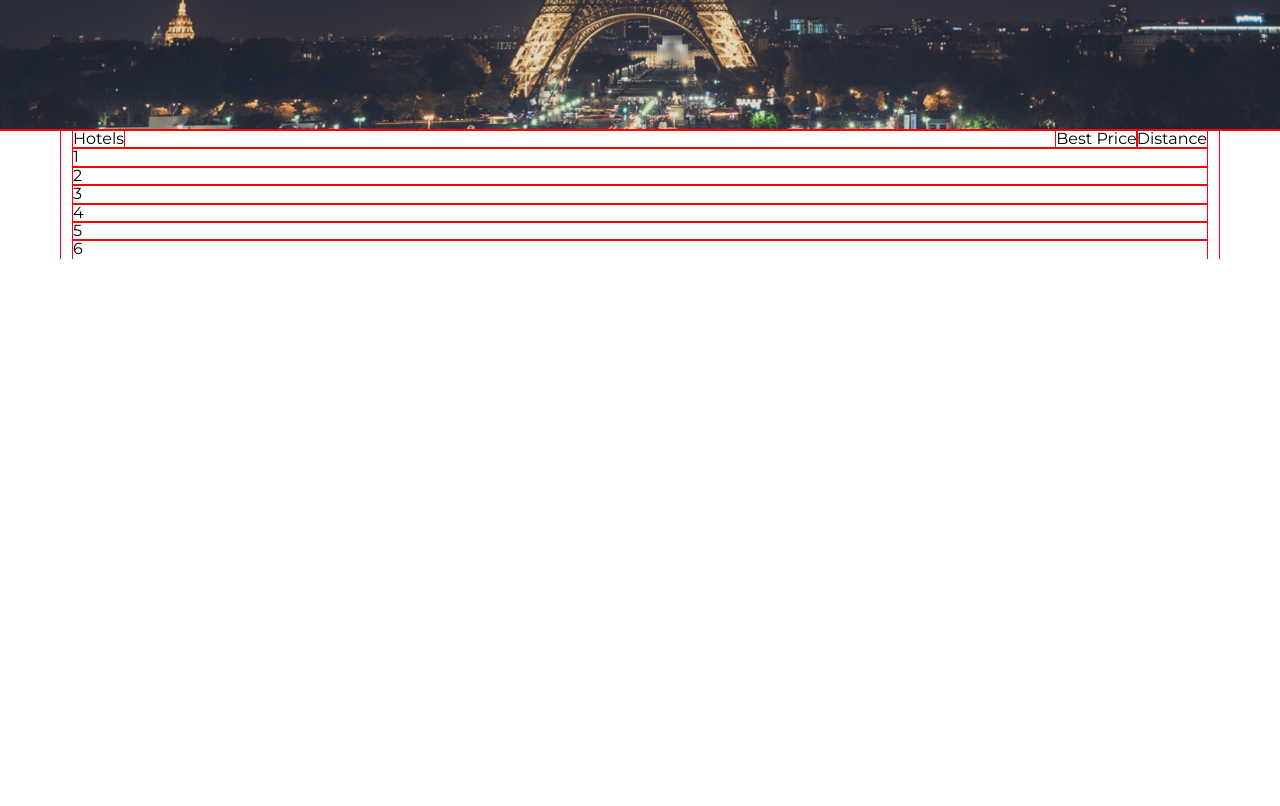
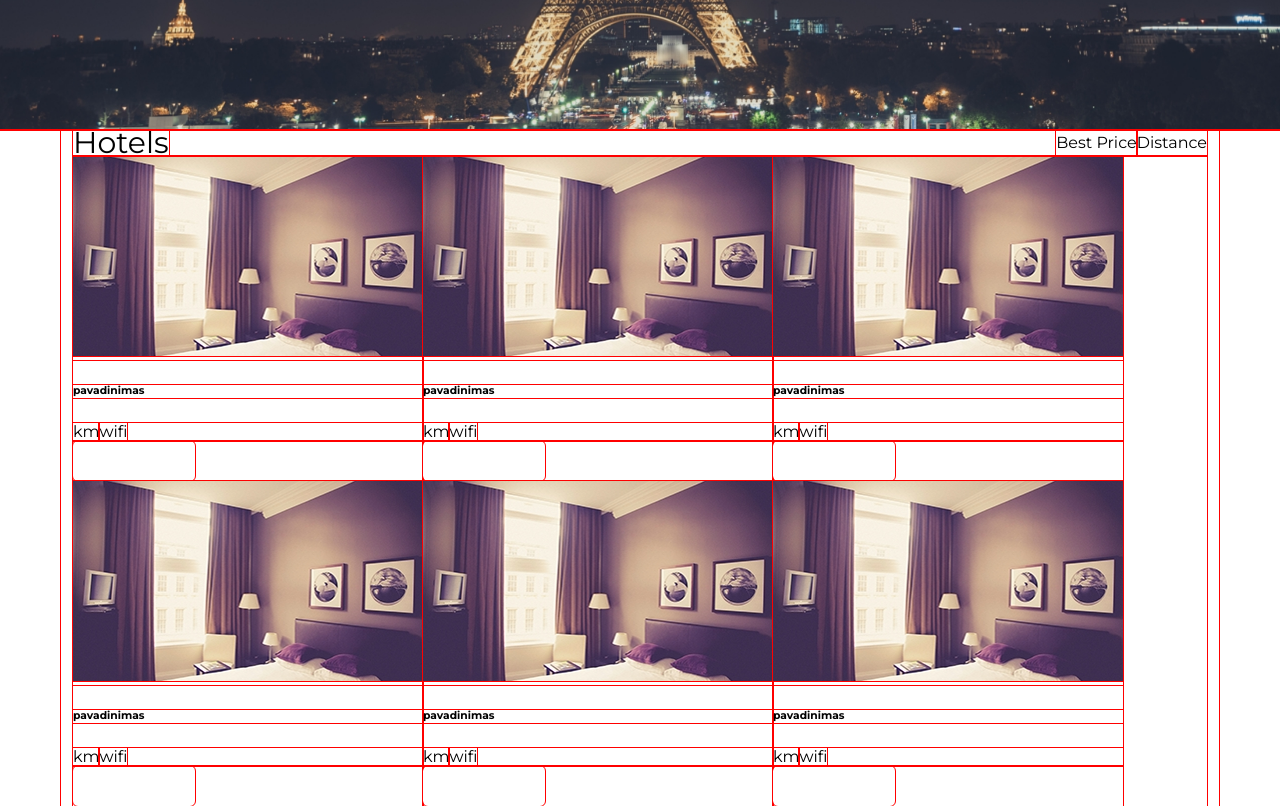
Before and after one commit to Edvinas1982/Desktop-deisgn-PARIS, a plain HTML site: page index.html in a window 1280 px wide. Shown: the part 700-1506 px from the top of the page. Before the commit the page ends 959 px from the top, so only its background shows below. Drawn offline with nearby package versions, Linux system fonts and the light colour scheme.

Commit message:
struktura antros dalies

```diff
--- a/index.html
+++ b/index.html
@@ -51,12 +51,72 @@
                 </div>
             </div>
             <div class="six_blocks">
-                <div>1</div>
-                <div>2</div>
-                <div>3</div>
-                <div>4</div>
-                <div>5</div>
-                <div>6</div>
+                <div>
+                    <div><img src="Calque 2.jpg" alt=""></div>
+                    <h6>pavadinimas</h6>
+                    <div class="km_wifi">
+                        <div>km</div>
+                        <div>wifi</div>
+                    </div>
+                    <div class="header_button">
+                        <a class="login" href="">Login</a>
+                    </div>
+                </div>
+                <div>
+                    <div><img src="Calque 2.jpg" alt=""></div>
+                    <h6>pavadinimas</h6>
+                    <div class="km_wifi">
+                        <div>km</div>
+                        <div>wifi</div>
+                    </div>
+                    <div class="header_button">
+                        <a class="login" href="">Login</a>
+                    </div>
+                </div>
+                <div>
+                    <div><img src="Calque 2.jpg" alt=""></div>
+                    <h6>pavadinimas</h6>
+                    <div class="km_wifi">
+                        <div>km</div>
+                        <div>wifi</div>
+                    </div>
+                    <div class="header_button">
+                        <a class="login" href="">Login</a>
+                    </div>
+                </div>
+                <div>
+                    <div><img src="Calque 2.jpg" alt=""></div>
+                    <h6>pavadinimas</h6>
+                    <div class="km_wifi">
+                        <div>km</div>
+                        <div>wifi</div>
+                    </div>
+                    <div class="header_button">
+                        <a class="login" href="">Login</a>
+                    </div>
+                </div>
+                <div>
+                    <div><img src="Calque 2.jpg" alt=""></div>
+                    <h6>pavadinimas</h6>
+                    <div class="km_wifi">
+                        <div>km</div>
+                        <div>wifi</div>
+                    </div>
+                    <div class="header_button">
+                        <a class="login" href="">Login</a>
+                    </div>
+                </div>
+                <div>
+                    <div><img src="Calque 2.jpg" alt=""></div>
+                    <h6>pavadinimas</h6>
+                    <div class="km_wifi">
+                        <div>km</div>
+                        <div>wifi</div>
+                    </div>
+                    <div class="header_button">
+                        <a class="login" href="">Login</a>
+                    </div>
+                </div>
             </div>
         </div>
     </section>
--- a/style.css
+++ b/style.css
@@ -81,6 +81,21 @@ nav a:hover {
     display: flex;
     justify-content: space-between;
 }
+.top_menu_right {
+    font-size: 30px;
+    line-height: 26px;
+    font-weight: 400;
+}
 .top_menu_left {
     display: flex;
+    font-size: 16px;
+    line-height: 26px;
+    font-weight: 400;
 }
+.km_wifi {
+    display: flex;
+}
+.six_blocks {
+    display: flex;
+    flex-wrap: wrap;
+}
```
Also changed, not shown: Calque 2.jpg (added).
